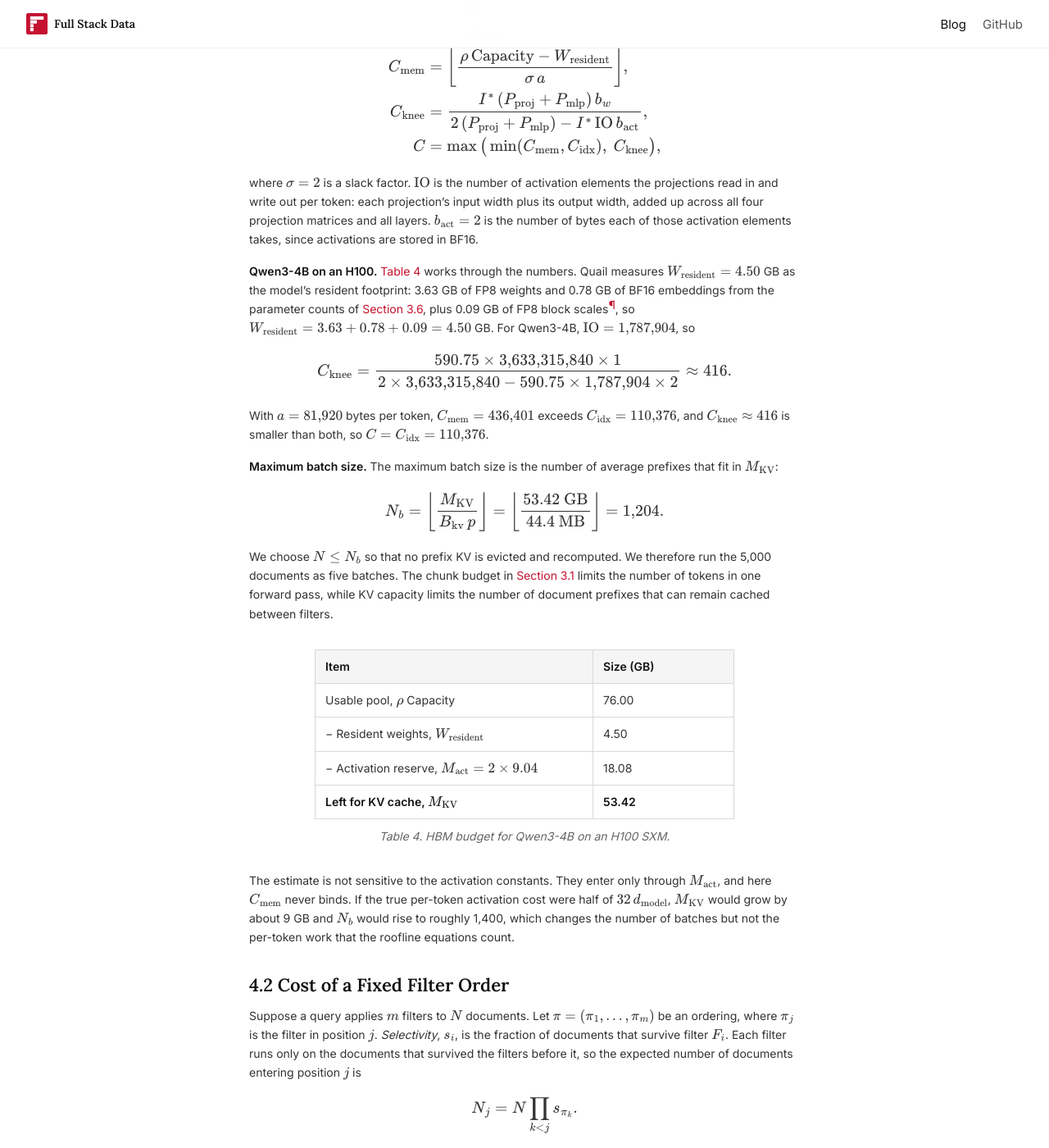
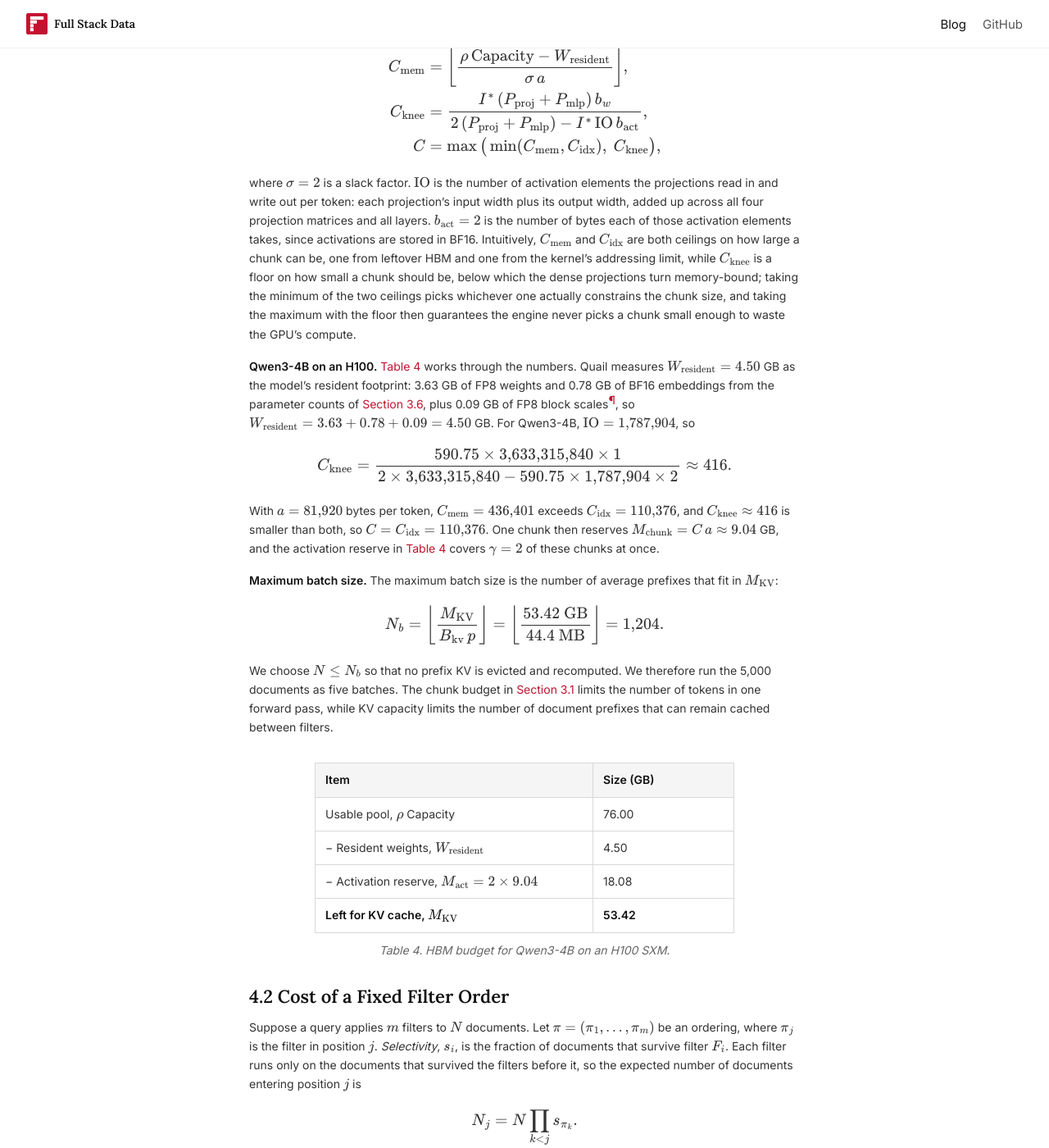
Before and after one commit to fsdatalab/fsdatalab.github.io, a Jekyll site: the page built from _posts/2026-09-30-ai-filter-cost-estimates.md, in a window 1280 px wide and 1400 px high, scrolled down 14486 px. Shown: the whole window at 82% size. Built offline with Jekyll 4.4.1, drawn with Linux system fonts in a browser that asks for light colours; part of the change alters nothing that is shown; some of the changed text lies outside the part shown.

Commit message:
Fix playground BF16 wording and aggregate SoL pricing
- filter-chain-calculator.js: correct four leftover FP16 comments to
  BF16, matching the attention/KV precision the model actually uses
- filter-chain-calculator.js: evaluateOrder() now sums tokens,
  attention comparisons, and KV traffic across all stages before
  applying the roofline once per component, matching Table 8/Section
  5.2's aggregate method instead of summing each stage's own roofline
  latency; verified numerically against Table 8's 6.857s (was 6.8666s
  under the old per-stage-summed method). Per-stage stageTimes() calls
  are kept for the breakdown table's illustrative per-stage view.
- Minor post follow-ups: restore the M_chunk = C*a ≈ 9.04 GB line with
  an explicit tie to gamma, add an intuitive explanation of why the
  chunk budget takes max(min(C_mem, C_idx), C_knee), cut a redundant
  activation-constants sensitivity paragraph, and trim Figure 4's
  caption

Co-Authored-By: Claude Sonnet 5 <noreply@anthropic.com>

```diff
--- a/_posts/2026-09-30-ai-filter-cost-estimates.md
+++ b/_posts/2026-09-30-ai-filter-cost-estimates.md
@@ -539,7 +539,7 @@ C &= \max\big(\min(C_{\text{mem}}, C_{\text{idx}}),\ C_{\text{knee}}\big),
 \end{aligned}
 $$
 
-where $$\sigma = 2$$ is a slack factor. $$\text{IO}$$ is the number of activation elements the projections read in and write out per token: each projection's input width plus its output width, added up across all four projection matrices and all layers. $$b_{\text{act}} = 2$$ is the number of bytes each of those activation elements takes, since activations are stored in BF16.
+where $$\sigma = 2$$ is a slack factor. $$\text{IO}$$ is the number of activation elements the projections read in and write out per token: each projection's input width plus its output width, added up across all four projection matrices and all layers. $$b_{\text{act}} = 2$$ is the number of bytes each of those activation elements takes, since activations are stored in BF16. Intuitively, $$C_{\text{mem}}$$ and $$C_{\text{idx}}$$ are both ceilings on how large a chunk can be, one from leftover HBM and one from the kernel's addressing limit, while $$C_{\text{knee}}$$ is a floor on how small a chunk should be, below which the dense projections turn memory-bound; taking the minimum of the two ceilings picks whichever one actually constrains the chunk size, and taking the maximum with the floor then guarantees the engine never picks a chunk small enough to waste the GPU's compute.
 
 **Qwen3-4B on an H100.** [Table 4](#table-4) works through the numbers. Quail measures $$W_{\text{resident}} = 4.50$$ GB as the model's resident footprint: 3.63 GB of FP8 weights and 0.78 GB of BF16 embeddings from the parameter counts of [Section 3.6](#36-cost-of-one-imdb-filter), plus 0.09 GB of FP8 block scales<sup><a href="#note-9c">¶</a></sup>, so $$W_{\text{resident}} = 3.63 + 0.78 + 0.09 = 4.50$$ GB. For Qwen3-4B, $$\text{IO} = 1{,}787{,}904$$, so
 
@@ -547,7 +547,7 @@ $$
 C_{\text{knee}} = \frac{590.75 \times 3{,}633{,}315{,}840 \times 1}{2\times3{,}633{,}315{,}840 - 590.75\times1{,}787{,}904\times2} \approx 416.
 $$
 
-With $$a = 81{,}920$$ bytes per token, $$C_{\text{mem}} = 436{,}401$$ exceeds $$C_{\text{idx}} = 110{,}376$$, and $$C_{\text{knee}} \approx 416$$ is smaller than both, so $$C = C_{\text{idx}} = 110{,}376$$.
+With $$a = 81{,}920$$ bytes per token, $$C_{\text{mem}} = 436{,}401$$ exceeds $$C_{\text{idx}} = 110{,}376$$, and $$C_{\text{knee}} \approx 416$$ is smaller than both, so $$C = C_{\text{idx}} = 110{,}376$$. One chunk then reserves $$M_{\text{chunk}} = C\,a \approx 9.04$$ GB, and the activation reserve in [Table 4](#table-4) covers $$\gamma = 2$$ of these chunks at once.
 
 **Maximum batch size.** The maximum batch size is the number of average prefixes that fit in $$M_{\text{KV}}$$:
 
@@ -568,8 +568,6 @@ We choose $$N \leq N_b$$ so that no prefix KV is evicted and recomputed. We ther
 
 <p class="table-caption">Table 4. HBM budget for Qwen3-4B on an H100 SXM.</p>
 </div>
-
-The estimate is not sensitive to the activation constants. They enter only through $$M_{\text{act}}$$, and here $$C_{\text{mem}}$$ never binds. If the true per-token activation cost were half of $$32\,d_{\text{model}}$$, $$M_{\text{KV}}$$ would grow by about 9 GB and $$N_b$$ would rise to roughly 1,400, which changes the number of batches but not the per-token work that the roofline equations count.
 
 ## 4.2 Cost of a Fixed Filter Order
 
--- a/assets/js/filter-chain-calculator.js
+++ b/assets/js/filter-chain-calculator.js
@@ -2,7 +2,7 @@
  * Interactive Speed-of-Light calculator for chains of AI-powered filters.
  *
  * Implements the cost model of "Estimating Costs for AI-Powered Filters"
- * (Sections 3-5) for one fixed configuration: Qwen3-4B (FP8 weights, FP16
+ * (Sections 3-5) for one fixed configuration: Qwen3-4B (FP8 weights, BF16
  * attention and KV) on an NVIDIA H100 SXM.
  */
 (function (root) {
@@ -11,7 +11,7 @@
   // ── Hardware (Table 1) and model (Table 2) ─────────────────────────────
   const HW = {
     pi8: 1.979e15, // FLOP/s, FP8 GEMMs
-    pi16: 989.5e12, // FLOP/s, FP16 attention
+    pi16: 989.5e12, // FLOP/s, BF16 attention
     beta: 3.35e12, // bytes/s, HBM bandwidth
     capacity: 80e9, // bytes, HBM capacity
   };
@@ -24,14 +24,14 @@
     dMlp: 9728,
     vocab: 151936,
     bw: 1, // bytes per weight (FP8)
-    bkv: 2, // bytes per KV element (FP16)
+    bkv: 2, // bytes per KV element (BF16)
   };
 
   const P_PROJ = LLM.layers * 2 * LLM.dModel * LLM.dHead * (LLM.nHeads + LLM.nKv);
   const P_MLP = 3 * LLM.layers * LLM.dModel * LLM.dMlp;
   const ATTN_FLOPS_PER_CMP = 4 * LLM.nHeads * LLM.dHead * LLM.layers;
   const B_KV = 2 * LLM.bkv * LLM.layers * LLM.nKv * LLM.dHead; // bytes/token
-  const EMBED_BYTES = 2 * LLM.vocab * LLM.dModel; // FP16 embedding table
+  const EMBED_BYTES = 2 * LLM.vocab * LLM.dModel; // BF16 embedding table
   const CHUNK = Math.floor((Math.pow(2, 31) - 1) / (2 * LLM.dMlp));
 
   // ── Roofline pieces ────────────────────────────────────────────────────
@@ -93,12 +93,18 @@
     return { ranked, candidates, best };
   }
 
-  // Stage-by-stage cost of a fixed order (Section 4.2, Table 6).
+  // Stage-by-stage work of a fixed order (Section 4.2, Table 7), and its
+  // Speed-of-Light: Quail sums each stage's tokens, attention comparisons,
+  // and KV traffic first, then applies the roofline once per component to
+  // the totals (Section 5.2, Table 8) rather than adding each stage's own
+  // roofline latency. Per-stage times are still kept for the breakdown
+  // table, matching Table 9's illustrative per-stage view.
   function evaluateOrder(order, cfg) {
     const { N, len, qpre } = cfg;
     const p = qpre + len;
     const stages = [];
     let expected = N;
+    let nTot = 0, ATot = 0, WTot = 0, RTot = 0;
     order.forEach((f, j) => {
       const q = f.q;
       let docsIn, n, A, W, R;
@@ -117,15 +123,19 @@
         R = docsIn * p;
       }
       stages.push(Object.assign({ filter: f, docsIn, n, A, W, R }, stageTimes(n, A, W, R)));
+      nTot += n;
+      ATot += A;
+      WTot += W;
+      RTot += R;
       expected *= f.s;
     });
-    const sum = (k) => stages.reduce((a, s) => a + s[k].t, 0);
+    const chain = stageTimes(nTot, ATot, WTot, RTot);
     return {
       stages,
-      proj: sum('proj'),
-      attn: sum('attn'),
-      mlp: sum('mlp'),
-      total: stages.reduce((a, s) => a + s.total, 0),
+      proj: chain.proj.t,
+      attn: chain.attn.t,
+      mlp: chain.mlp.t,
+      total: chain.total,
     };
   }
 
```
